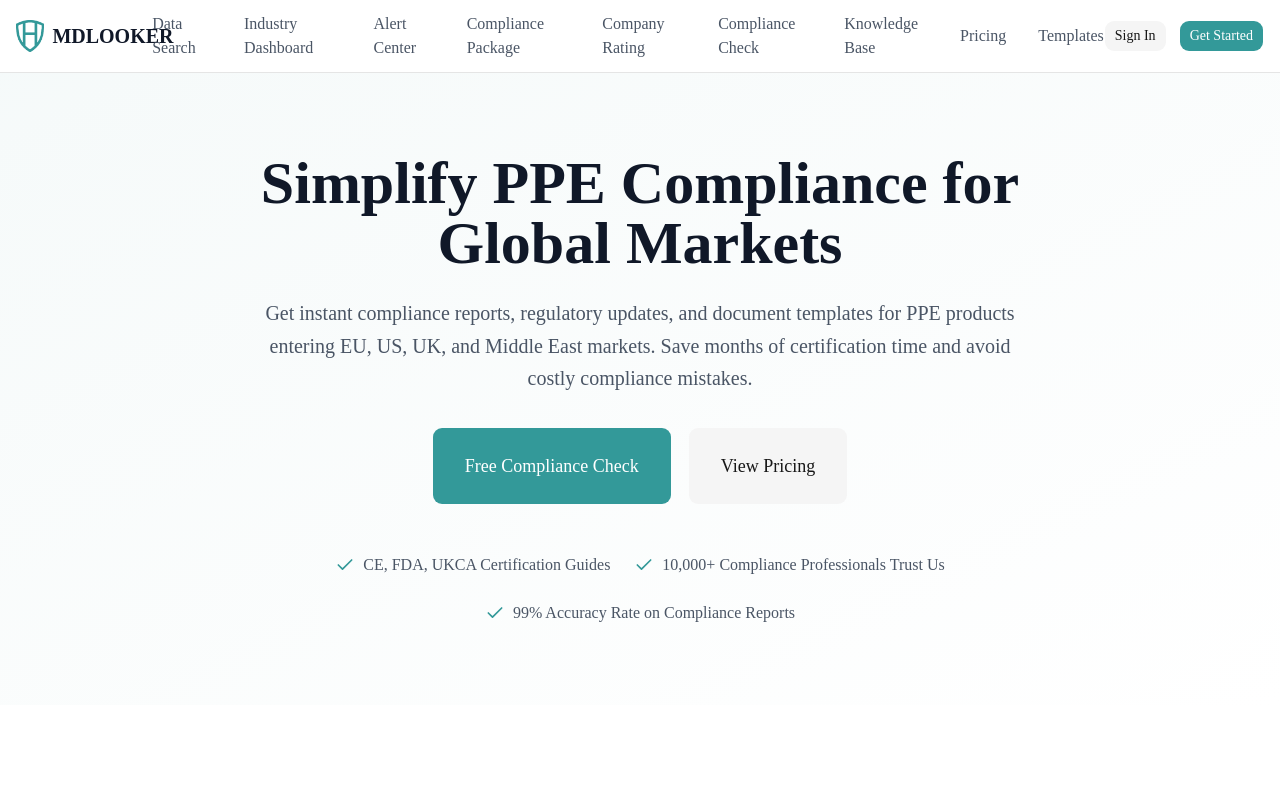
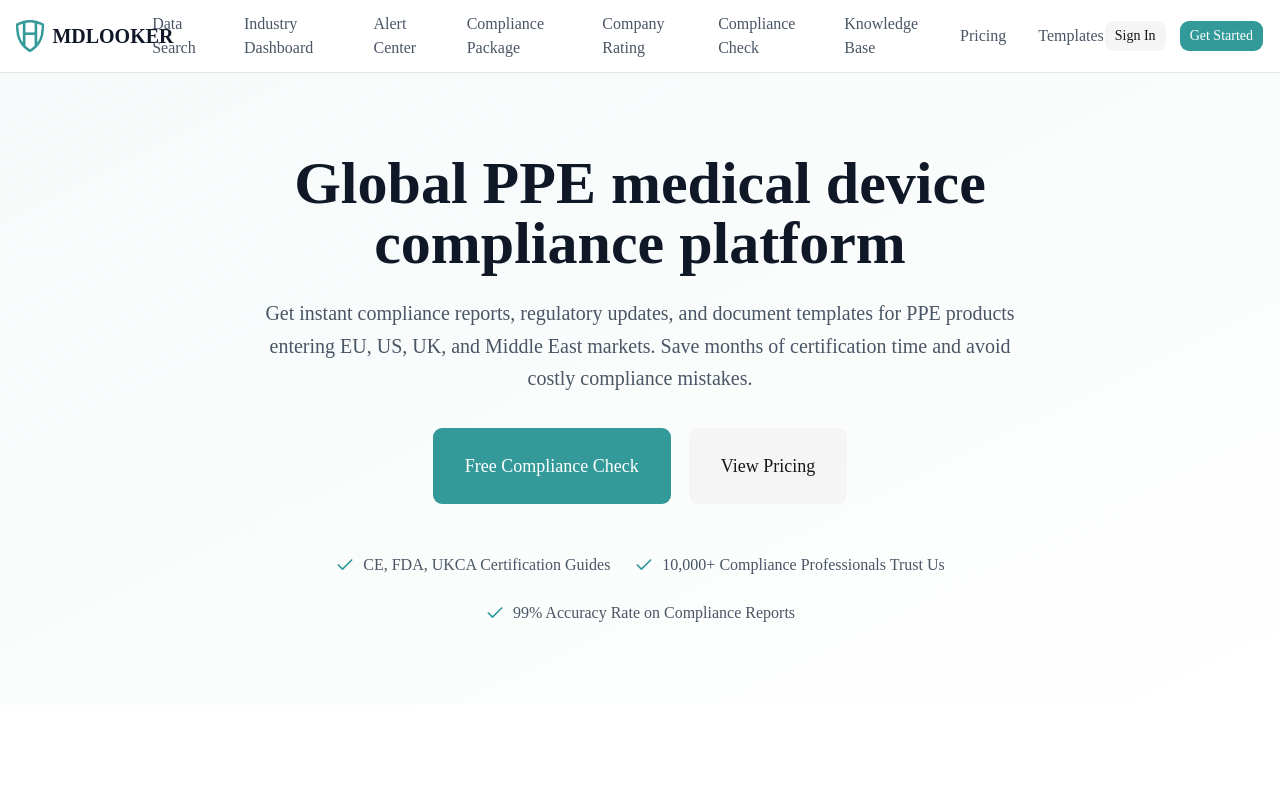
Before and after one commit to tianshanxyz/mdlooker-ppe, a Next.js app: page / in a window 1280 px wide. Shown: the top 790 px of the page. Built offline with nearby package versions, Linux system fonts and the light colour scheme.

Commit message:
feat: update hero title to Global PPE medical device compliance platform

```diff
--- a/src/app/page.tsx
+++ b/src/app/page.tsx
@@ -84,7 +84,7 @@ export default function Home() {
         <div className="container mx-auto px-4">
           <div className="max-w-3xl mx-auto text-center">
             <h1 className="text-4xl md:text-6xl font-bold text-gray-900 mb-6">
-              Simplify PPE Compliance for Global Markets
+              Global PPE medical device compliance platform
             </h1>
             <p className="text-xl text-gray-600 mb-8 leading-relaxed">
               Get instant compliance reports, regulatory updates, and document templates for PPE products entering EU, US, UK, and Middle East markets. Save months of certification time and avoid costly compliance mistakes.
```
